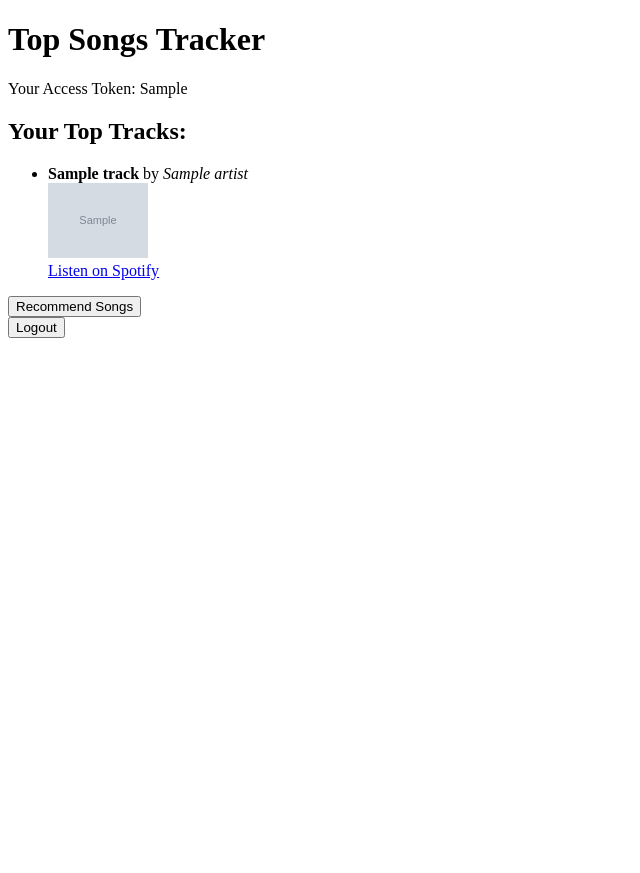
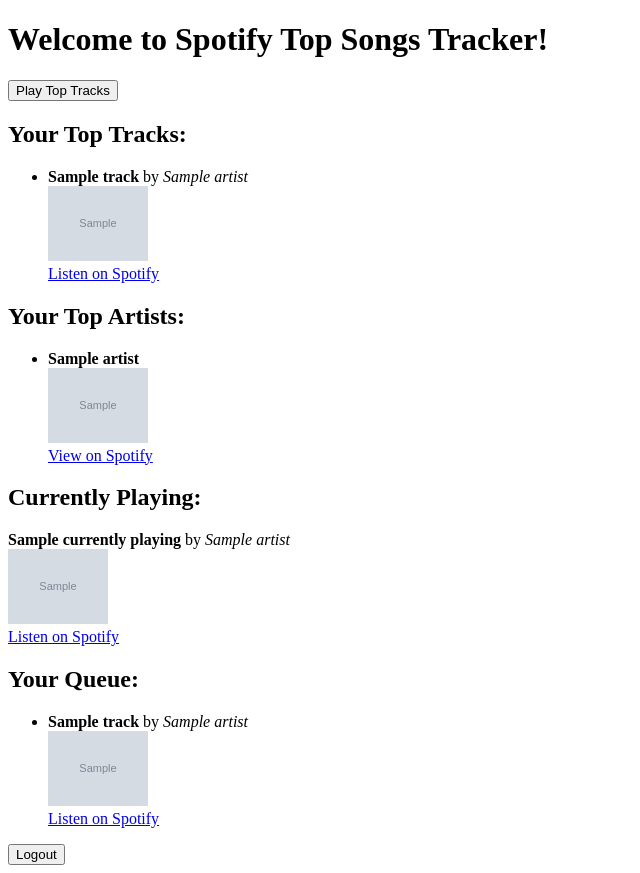
Before and after one commit to Hurlicane24/CSCI-331-Final-Project, a Flask app: template templates/index.html in a window 1280 px wide. Shown: the whole page, without its empty margins (0-640 px from the left). Before the commit the page ends 338 px from the top, so only its background shows below. Run offline with Flask 3, Linux system fonts and the light colour scheme; the template is opened without the code that fills it: most values are stand-ins (such as "Sample title", 1, 10 or a date in 2020); grey boxes marked "Sample" are stand-in pictures.

Commit message:
Update index.html

```diff
--- a/templates/index.html
+++ b/templates/index.html
@@ -2,27 +2,18 @@
 <html lang="en">
 <head>
     <meta charset="UTF-8">
-    <meta name="viewport" content="width=device-width, initial-scale=1.0">
     <title>Spotify App</title>
 </head>
 <body>
-    <script>
-        function redirect() {
-            window.location.href = '/recommend.html';
-        }
-    </script>
+    <h1>Welcome to Spotify Top Songs Tracker!</h1>
 
-    <h1>Top Songs Tracker</h1>
+    <!-- Display Access Token (for debugging purposes, can be removed in production) -->
+    <!-- <p>Your Access Token: {{ access_token }}</p> -->
 
-    {% if not access_token %}
-        <!-- User is not logged in -->
-        <h1>Welcome to Spotify Top Songs Tracker!</h1>
-        <p>In order to view your top tracks, please log in to Spotify</p>
-        <a href="/login"><button>Login with Spotify</button></a>
-    {% else %}
-        <!-- User is logged in -->
-        <p>Your Access Token: {{ access_token }}</p>
+    <!-- Button to play top tracks -->
+    <a href="/play_top_tracks"><button>Play Top Tracks</button></a>
 
+    <!-- Display Top Tracks -->
     <h2>Your Top Tracks:</h2>
     <ul>
         {% if tracks %}
@@ -38,9 +29,53 @@
             <p>No top tracks found. Try listening to more music on Spotify!</p>
         {% endif %}
     </ul>
+
+    <!-- Display Top Artists -->
+    <h2>Your Top Artists:</h2>
+    <ul>
+        {% if artists %}
+            {% for artist in artists %}
+                <li>
+                    <strong>{{ artist.name }}</strong><br>
+                    <img src="{{ artist.images[0].url }}" alt="{{ artist.name }}" style="width: 100px;"><br>
+                    <a href="{{ artist.external_urls.spotify }}" target="_blank">View on Spotify</a>
+                </li>
+            {% endfor %}
+        {% else %}
+            <p>No top artists found.</p>
+        {% endif %}
+    </ul>
+
+    <!-- Display Currently Playing Track -->
+    <h2>Currently Playing:</h2>
+    {% if currently_playing %}
+        <p>
+            <strong>{{ currently_playing.name }}</strong> by
+            <em>{{ currently_playing.artists[0].name }}</em><br>
+            <img src="{{ currently_playing.album.images[0].url }}" alt="{{ currently_playing.name }}" style="width: 100px;"><br>
+            <a href="{{ currently_playing.external_urls.spotify }}" target="_blank">Listen on Spotify</a>
+        </p>
+    {% else %}
+        <p>No track is currently playing.</p>
     {% endif %}
 
-    <button onclick="redirect()">Recommend Songs</button>
+    <!-- Display Queue -->
+    <h2>Your Queue:</h2>
+    <ul>
+        {% if queue_tracks %}
+            {% for track in queue_tracks %}
+                <li>
+                    <strong>{{ track.name }}</strong> by
+                    <em>{{ track.artists[0].name }}</em><br>
+                    <img src="{{ track.album.images[0].url }}" alt="{{ track.name }}" style="width: 100px;"><br>
+                    <a href="{{ track.external_urls.spotify }}" target="_blank">Listen on Spotify</a>
+                </li>
+            {% endfor %}
+        {% else %}
+            <p>Your queue is empty.</p>
+        {% endif %}
+    </ul>
+
     <form action="/logout" method="get">
         <button type="submit">Logout</button>
     </form>
```
Lines whose indentation alone changed are shown as unchanged.
